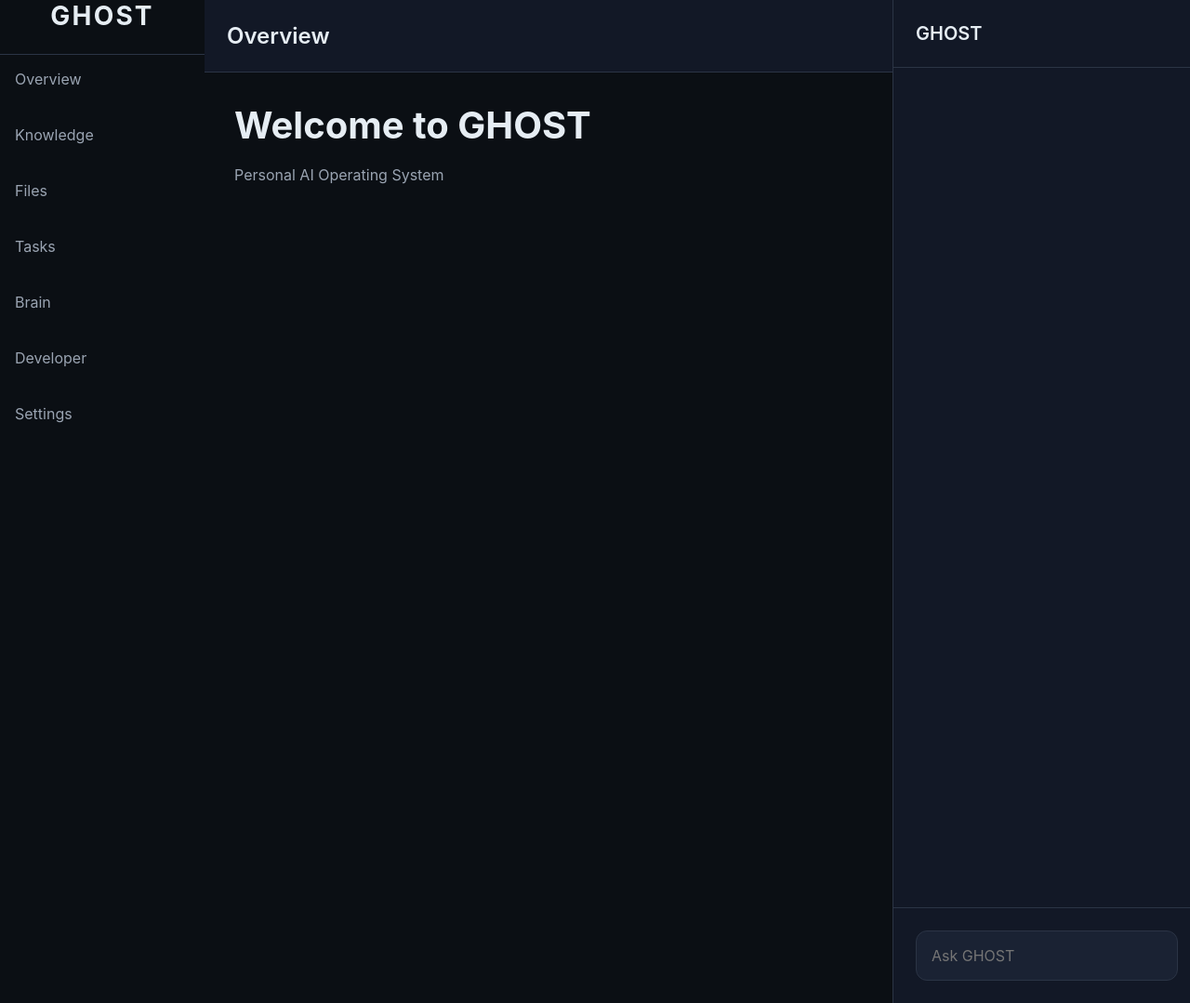
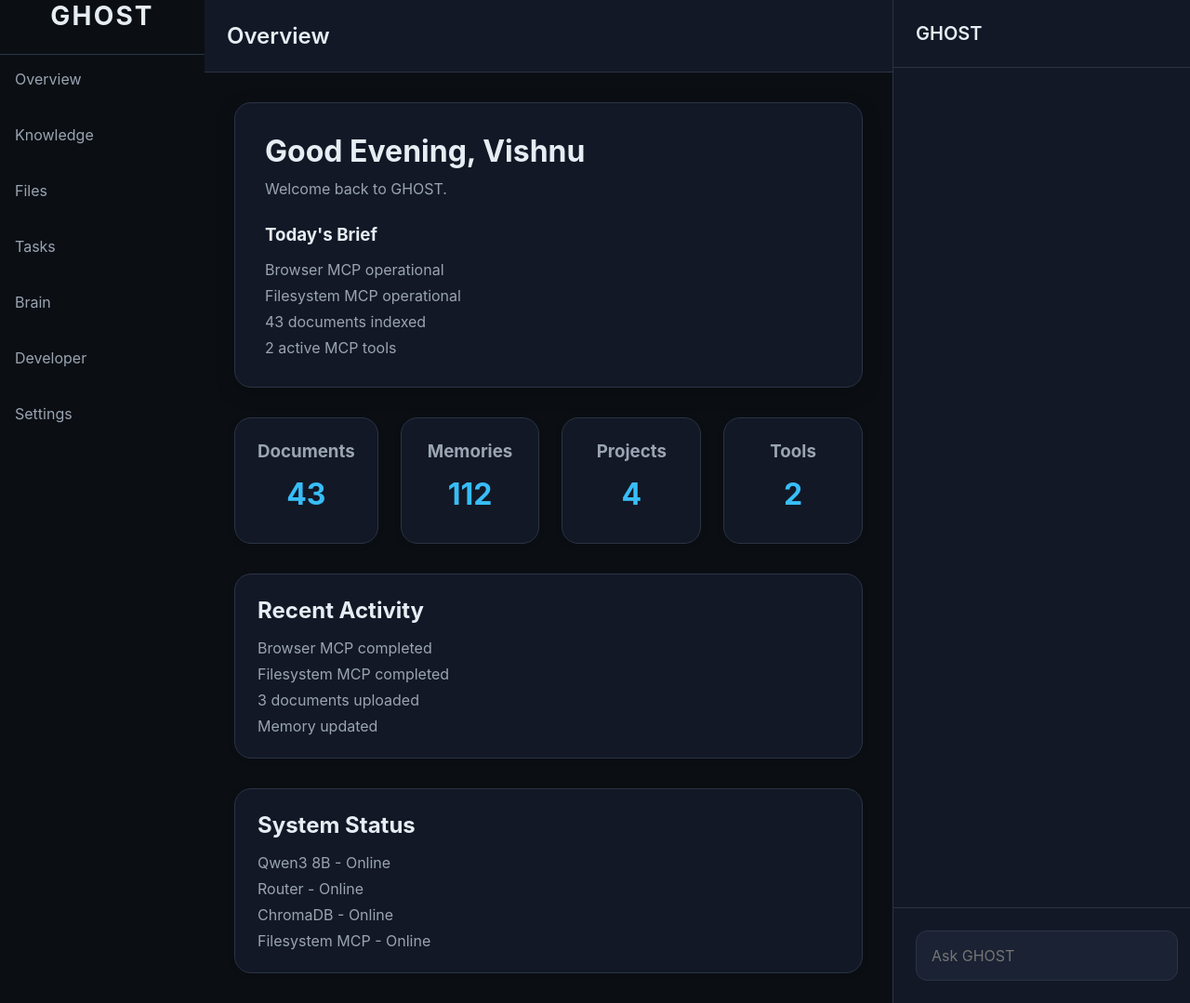
Before and after one commit to vishnuvinod001/GHOST, a FastAPI app: template templates/index_v2.html in a window 1280 px wide. Shown: the whole page at 93% size. Run offline with FastAPI, Linux system fonts and the light colour scheme; the template is opened without the code that fills it, so the values that code supplies are empty.

Commit message:
Build UI v2 overview dashboard

```diff
--- a/static/css/cards.css
+++ b/static/css/cards.css
@@ -36,3 +36,13 @@
 
   line-height: 1.7;
 }
+
+/* =====================================================
+   CARD HOVER
+===================================================== */
+
+.card:hover {
+  transform: translateY(-2px);
+
+  box-shadow: var(--shadow-md);
+}
--- /dev/null
+++ b/static/css/overview.css
@@ -0,0 +1,106 @@
+/* =====================================================
+   OVERVIEW
+===================================================== */
+
+.overview {
+  display: flex;
+  flex-direction: column;
+
+  gap: var(--space-xl);
+}
+
+/* =====================================================
+   HERO CARD
+===================================================== */
+
+.hero-card {
+  background: var(--bg-secondary);
+
+  border: 1px solid var(--border-color);
+
+  border-radius: var(--radius-lg);
+
+  padding: var(--space-xl);
+
+  box-shadow: var(--shadow-md);
+}
+
+.hero-card h1 {
+  font-size: 2rem;
+  font-weight: 700;
+
+  margin-bottom: var(--space-sm);
+}
+
+.hero-card p {
+  margin-bottom: var(--space-lg);
+
+  color: var(--text-secondary);
+}
+
+/* =====================================================
+   DAILY BRIEF
+===================================================== */
+
+.daily-brief h3 {
+  margin-bottom: var(--space-md);
+}
+
+.daily-brief ul {
+  display: flex;
+  flex-direction: column;
+
+  gap: var(--space-sm);
+}
+
+.daily-brief li {
+  color: var(--text-secondary);
+}
+
+/* =====================================================
+   STATS GRID
+===================================================== */
+
+.stats-grid {
+  display: grid;
+
+  grid-template-columns: repeat(4, 1fr);
+
+  gap: var(--space-lg);
+}
+
+.stats-grid .card {
+  text-align: center;
+}
+
+.stats-grid h3 {
+  margin-bottom: var(--space-sm);
+
+  color: var(--text-secondary);
+}
+
+.stats-grid p {
+  font-size: 2rem;
+  font-weight: 700;
+
+  color: var(--accent-primary);
+}
+
+/* =====================================================
+   RECENT ACTIVITY
+===================================================== */
+
+.recent-activity ul,
+.system-status ul {
+  margin-top: var(--space-md);
+
+  display: flex;
+  flex-direction: column;
+
+  gap: var(--space-sm);
+}
+
+.recent-activity li,
+.system-status li {
+  color: var(--text-secondary);
+}
--- a/templates/index_v2.html
+++ b/templates/index_v2.html
@@ -12,10 +12,15 @@
     <link rel="stylesheet" href="/static/css/layout.css">
     <link rel="stylesheet" href="/static/css/sidebar.css">
     <link rel="stylesheet" href="/static/css/workspace.css">
+
+    <link rel="stylesheet" href="/static/css/overview.css">
+
     <link rel="stylesheet" href="/static/css/chat.css">
     <link rel="stylesheet" href="/static/css/cards.css">
     <link rel="stylesheet" href="/static/css/animations.css">
     <link rel="stylesheet" href="/static/css/responsive.css">
+
+
 </head>
 
 <body>
@@ -50,11 +55,82 @@
 
             <section class="page-content">
 
-                <h1>Welcome to GHOST</h1>
+                <div class="overview">
 
-                <p>
-                    Personal AI Operating System
-                </p>
+                    <section class="hero-card">
+
+                        <h1>Good Evening, Vishnu</h1>
+
+                        <p>
+                            Welcome back to GHOST.
+                        </p>
+
+                        <div class="daily-brief">
+
+                            <h3>Today's Brief</h3>
+
+                            <ul>
+                                <li>Browser MCP operational</li>
+                                <li>Filesystem MCP operational</li>
+                                <li>43 documents indexed</li>
+                                <li>2 active MCP tools</li>
+                            </ul>
+
+                        </div>
+
+                    </section>
+
+                    <section class="stats-grid">
+
+                        <div class="card">
+                            <h3>Documents</h3>
+                            <p>43</p>
+                        </div>
+
+                        <div class="card">
+                            <h3>Memories</h3>
+                            <p>112</p>
+                        </div>
+
+                        <div class="card">
+                            <h3>Projects</h3>
+                            <p>4</p>
+                        </div>
+
+                        <div class="card">
+                            <h3>Tools</h3>
+                            <p>2</p>
+                        </div>
+
+                    </section>
+
+                    <section class="recent-activity card">
+
+                        <h2>Recent Activity</h2>
+
+                        <ul>
+                            <li>Browser MCP completed</li>
+                            <li>Filesystem MCP completed</li>
+                            <li>3 documents uploaded</li>
+                            <li>Memory updated</li>
+                        </ul>
+
+                    </section>
+
+                    <section class="system-status card">
+
+                        <h2>System Status</h2>
+
+                        <ul>
+                            <li>Qwen3 8B - Online</li>
+                            <li>Router - Online</li>
+                            <li>ChromaDB - Online</li>
+                            <li>Filesystem MCP - Online</li>
+                        </ul>
+
+                    </section>
+
+                </div>
 
             </section>
 
```
Lines whose indentation alone changed are shown as unchanged.
